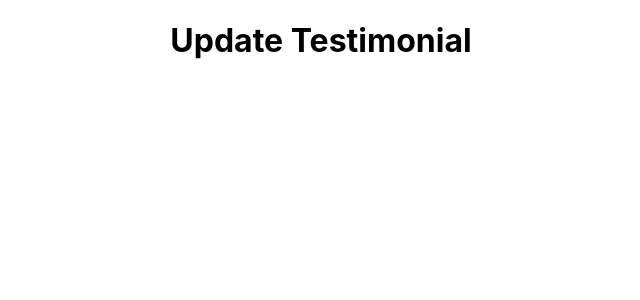
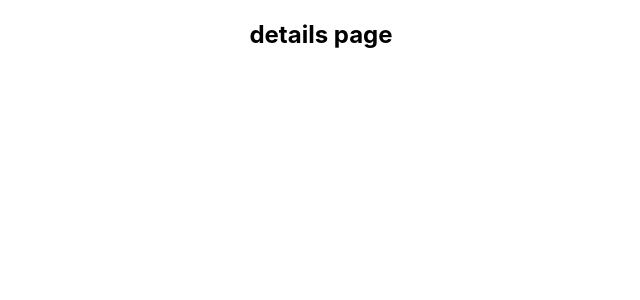
Before and after one commit to chrisratsimba123/new-alternatives-app, a React (Create React App) app in the folder client/: page /detail-testimonial/1 in a window 1280 px wide. Shown: the top 300 px of the page, without its empty margins (319-959 px from the left). Built offline with nearby package versions, Linux system fonts and the light colour scheme.

Commit message:
class names added to details screen

```diff
--- a/client/src/Screens/TestimonialDetail/TestimonialDetail.jsx
+++ b/client/src/Screens/TestimonialDetail/TestimonialDetail.jsx
@@ -3,11 +3,13 @@ import './TestimonialDetail.css'
 
 const TestimonialDetail = () => {
 
-// updateTestimonial() - Dayna
-// deleteTestimonial() - Dayna
+    return (
+        <div className="testimonial-detail">
+            <div className="testimonial">
+                <h2>details page</h2>
+            </div>
+        </div>
 
-    return(
-        <h1>Update Testimonial</h1>
     )
 }
 
```
